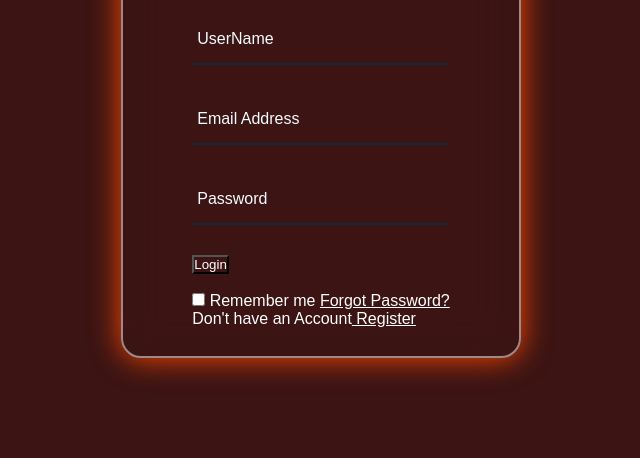
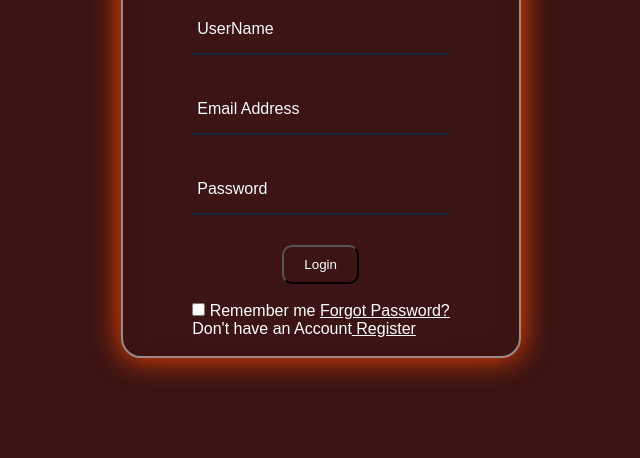
Before and after one commit to neeew-coder/Accessories, a plain HTML site: page login.html in a window 1280 px wide. Shown: the part 486-944 px from the top of the page, without its empty margins (319-959 px from the left). Drawn offline with Linux system fonts and the light colour scheme.

Commit message:
update the login btn

```diff
--- a/login.html
+++ b/login.html
@@ -134,7 +134,16 @@
             line-height: 57px;
         }
 
-
+    .btn{
+        padding: 10px 20px;
+        border-radius: 10px;
+        cursor: pointer;
+        margin-left: 35%;
+    }
+    .btn:hover{
+        color: sandybrown;
+        scale: 1.2;
+    }
 
 
     </style>
@@ -147,7 +156,7 @@
 
 
             <div class="wrapper">
-                <form action="e-commerce.html"class="login-form">
+                <form action="index.html"class="login-form">
                 <div class="form-box login">
                     <h2>Login</h2>
                     <form action="#">
```
